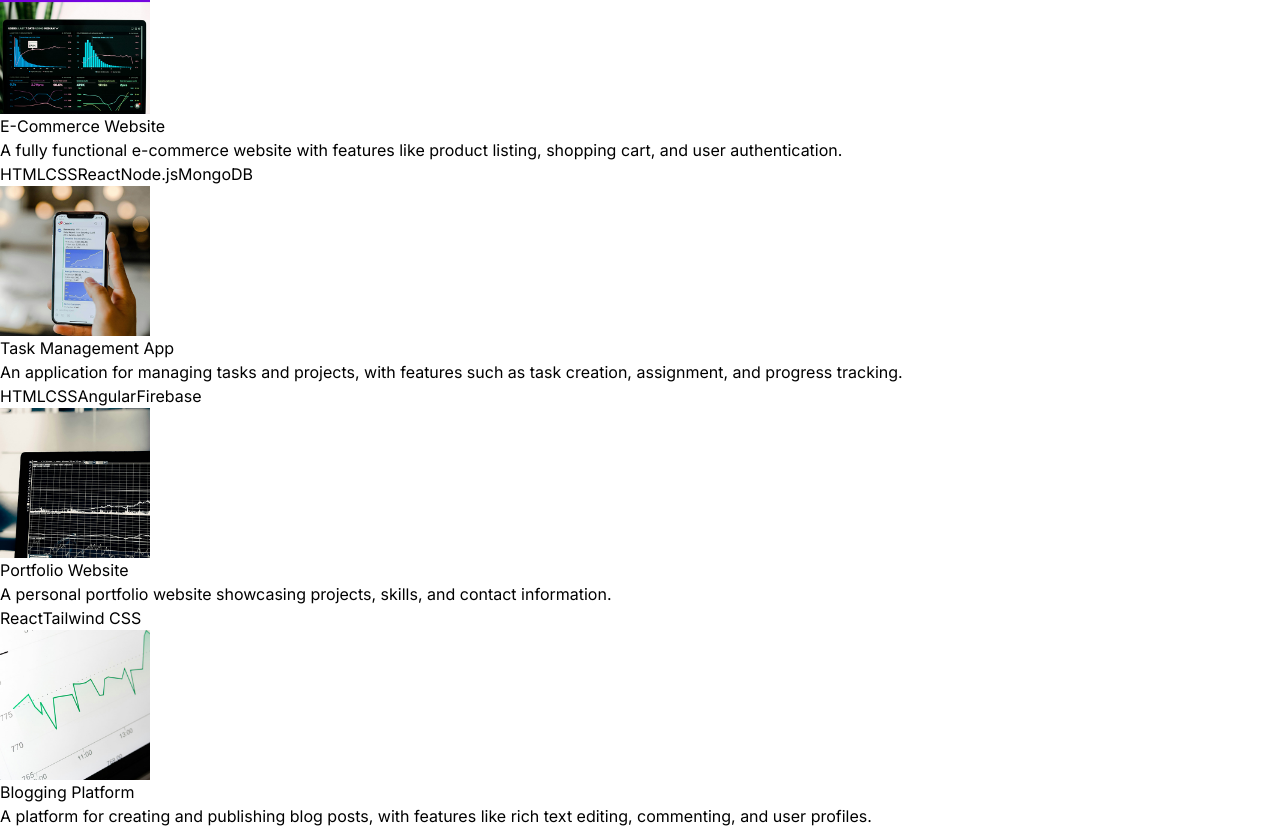
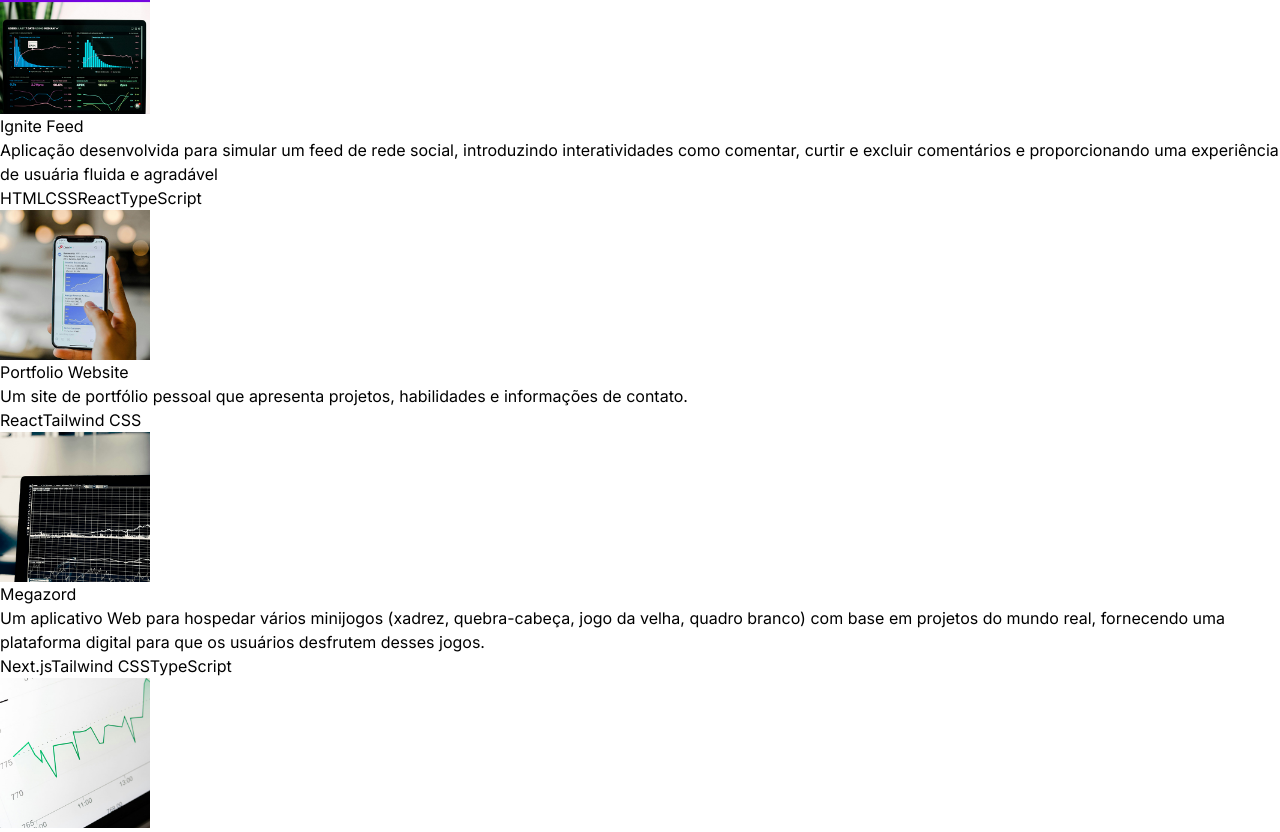
Before and after one commit to felipedestroo/portfolio-felipe, a React (Vite) app: page / in a window 1280 px wide. Shown: the part 1360-2192 px from the top of the page. Built offline with nearby package versions, Linux system fonts and the light colour scheme.

Commit message:
feat: add descriptions

```diff
--- a/src/constants/index.js
+++ b/src/constants/index.js
@@ -11,32 +11,32 @@ export const ABOUT_TEXT = `Olá.`;
 
 export const PROJECTS = [
   {
-    title: "E-Commerce Website",
+    title: "Ignite Feed",
     image: project1,
     description:
-      "A fully functional e-commerce website with features like product listing, shopping cart, and user authentication.",
-    technologies: ["HTML", "CSS", "React", "Node.js", "MongoDB"],
-  },
-  {
-    title: "Task Management App",
-    image: project2,
-    description:
-      "An application for managing tasks and projects, with features such as task creation, assignment, and progress tracking.",
-    technologies: ["HTML", "CSS", "Angular", "Firebase"],
+      "Aplicação desenvolvida para simular um feed de rede social, introduzindo interatividades como comentar, curtir e excluir comentários e proporcionando uma experiência de usuária fluida e agradável",
+    technologies: ["HTML", "CSS", "React", "TypeScript"],
   },
   {
     title: "Portfolio Website",
-    image: project3,
+    image: project2,
     description:
-      "A personal portfolio website showcasing projects, skills, and contact information.",
+      "Um site de portfólio pessoal que apresenta projetos, habilidades e informações de contato.",
     technologies: ["React", "Tailwind CSS"],
   },
   {
-    title: "Blogging Platform",
+    title: "Megazord",
+    image: project3,
+    description:
+      "Um aplicativo Web para hospedar vários minijogos (xadrez, quebra-cabeça, jogo da velha, quadro branco) com base em projetos do mundo real, fornecendo uma plataforma digital para que os usuários desfrutem desses jogos.",
+    technologies: ["Next.js", "Tailwind CSS", "TypeScript"],
+  },
+  {
+    title: "HosToday",
     image: project4,
     description:
-      "A platform for creating and publishing blog posts, with features like rich text editing, commenting, and user profiles.",
-    technologies: ["HTML", "CSS", "Vue.js", "Express", "mySQL"],
+      "Uma plataforma de hospedagem de domínios com ofertas designadas e função de busca.",
+    technologies: ["HTML", "CSS"],
   },
 ];
 
```
